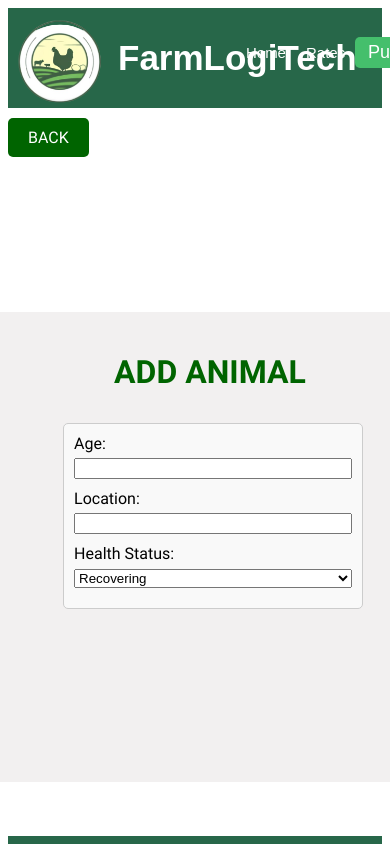
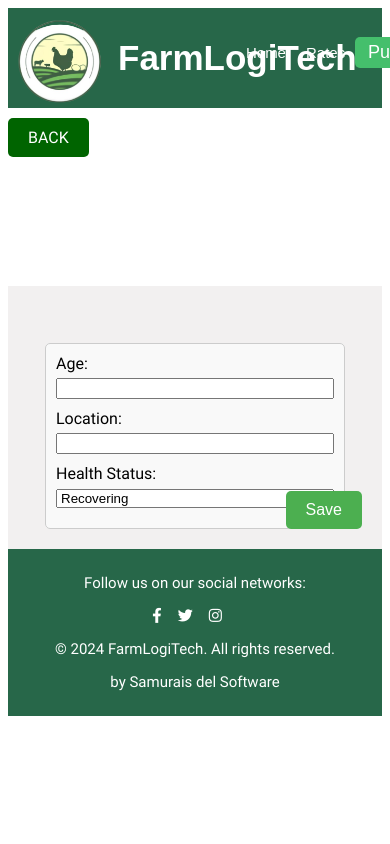
Before and after one commit to Aplicaciones-Web-WX55-Group-S-del-Softw/frontend-application, a Vue app: page /animal/new in a window 390 px wide. Shown: the top 844 px of the page. Built offline with nearby package versions, Linux system fonts and the light colour scheme.

Commit message:
fix: fixed conlficts with develop

```diff
--- a/src/public/pages/addanimals.component.vue
+++ b/src/public/pages/addanimals.component.vue
@@ -13,22 +13,16 @@ export default {
 </script>
 
 <template>
-  <toolbar-component></toolbar-component>
+  <toolbar-component class="toolbar"></toolbar-component>
   <router-link to="/home" class="back-button">BACK</router-link>
 
+  <section class="flex-container">
+    <DetailIdebar class="detail-idebar"></DetailIdebar>
 
-
-  <div class="flex-container">
-    <DetailIdebar>
-      <template v-slot:title>
-      </template>
-    </DetailIdebar>
-
-    <div class="background-color">
+    <article class="background-color">
       <h1 class="title-color">ADD ANIMAL</h1>
-      <div class="inputs-add">
-      <div style="text-align: center;">
-        <div style="display: inline-block; text-align: left; width: 300px; padding: 10px; border: 1px solid #ccc; border-radius: 5px; background-color: #f9f9f9;">
+      <form class="inputs-add" style="text-align: center;">
+        <fieldset style="display: inline-block; text-align: left; width: 300px; padding: 10px; border: 1px solid #ccc; border-radius: 5px; background-color: #f9f9f9;">
           <label for="age" style="display: block; margin-bottom: 5px;">Age:</label>
           <input type="number" id="age" name="age" style="width: 100%; margin-bottom: 10px;"><br>
 
@@ -41,28 +35,28 @@ export default {
             <option value="Good">Healthy</option>
             <option value="Fair">Sick</option>
           </select><br>
-        </div>
-      </div>
-      </div>
+        </fieldset>
+      </form>
       <router-link to = "/home">
         <SaveButton/>
       </router-link>
-    </div>
+    </article>
 
-  </div>
-  <footer-component></footer-component>
-
+  </section>
+  <footer-component class="footer"></footer-component>
 </template>
 
 <style scoped>
 .inputs-add{
-margin-top:20%;
+  margin-top:20%;
 }
+
 .highlight-border input {
   border: 2px solid #44604D;
   border-radius: 5px;
   padding: 5px;
 }
+
 .flex-container {
   display: flex;
   justify-content: center;
@@ -77,12 +71,32 @@ margin-top:20%;
   transform: translate(90px, 50px);
   width: 700px;
   height: 470px;
-
 }
 
 .title-color {
   color:darkgreen !important;
   margin-left:35%;
   margin-bottom:-100px;
+  font-size: 2em;
+}
+
+/* Responsive styles */
+@media screen and (max-width: 768px) {
+  .flex-container {
+    flex-direction: column;
+    margin-left: 0;
+  }
+
+  .background-color {
+    margin: 0;
+    transform: translate(0, 0);
+    width: 100%;
+    height: auto;
+  }
+
+  .title-color {
+    margin-left: 0;
+    text-align: center;
+  }
 }
 </style>
```
